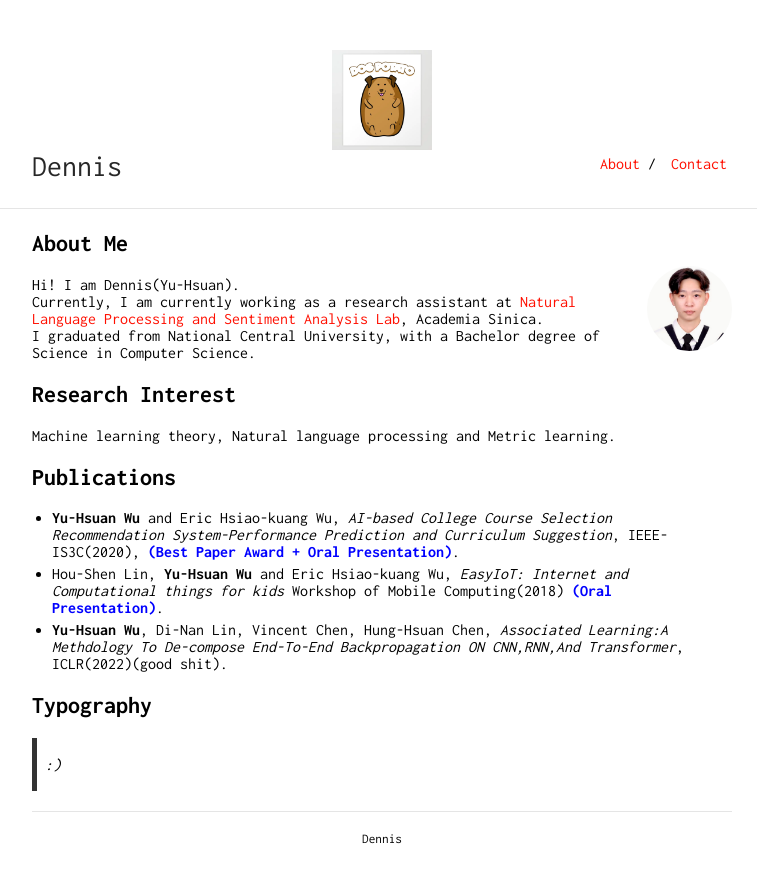
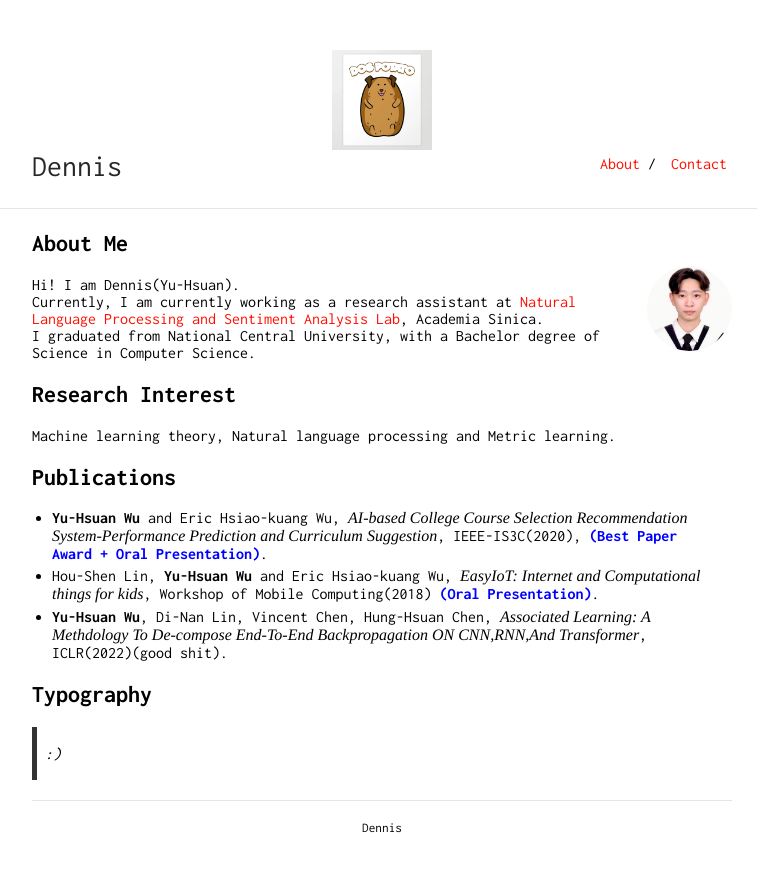
Before and after one commit to Hibb-bb/hibb-bb.github.io, a Jekyll site: the page built from index.md, in a window 1280 px wide. Shown: the top 883 px of the page, without its empty margins (258-1015 px from the left). Built offline with Jekyll 4.4.1, drawn with Linux system fonts in a browser that asks for light colours; our own code applies the rules of GitHub Pages for plain Markdown files.

Commit message:
iclr2022

```diff
--- a/index.md
+++ b/index.md
@@ -16,9 +16,9 @@ Machine learning theory, Natural language processing and Metric learning.
 
 ## Publications
 
-* **Yu-Hsuan Wu** and Eric Hsiao-kuang Wu, *AI-based College Course Selection Recommendation System-Performance Prediction and Curriculum Suggestion*, IEEE-IS3C(2020), <span style="color:blue">**(Best Paper Award + Oral Presentation)**</span>. <br>
-* Hou-Shen Lin, **Yu-Hsuan Wu** and Eric Hsiao-kuang Wu, *EasyIoT: Internet and Computational things for kids* Workshop of Mobile Computing(2018) <span style="color:blue">**(Oral Presentation)**</span>. <br>
-* **Yu-Hsuan Wu**, Di-Nan Lin, Vincent Chen, Hung-Hsuan Chen, *Associated Learning:A Methdology To De-compose End-To-End Backpropagation ON CNN,RNN,And Transformer*, ICLR(2022)(good shit). <br>
+* **Yu-Hsuan Wu** and Eric Hsiao-kuang Wu, <span style="font-family: Times">*AI-based College Course Selection Recommendation System-Performance Prediction and Curriculum Suggestion*</span>, IEEE-IS3C(2020), <span style="color:blue">**(Best Paper Award + Oral Presentation)**</span>. <br>
+* Hou-Shen Lin, **Yu-Hsuan Wu** and Eric Hsiao-kuang Wu, <span style="font-family: Times">*EasyIoT: Internet and Computational things for kids*</span>, Workshop of Mobile Computing(2018) <span style="color:blue">**(Oral Presentation)**</span>. <br>
+* **Yu-Hsuan Wu**, Di-Nan Lin, Vincent Chen, Hung-Hsuan Chen, <span style="font-family: Times">*Associated Learning: A Methdology To De-compose End-To-End Backpropagation ON CNN,RNN,And Transformer*</span>, ICLR(2022)(good shit). <br>
 
 ## Typography
 > :)
```
